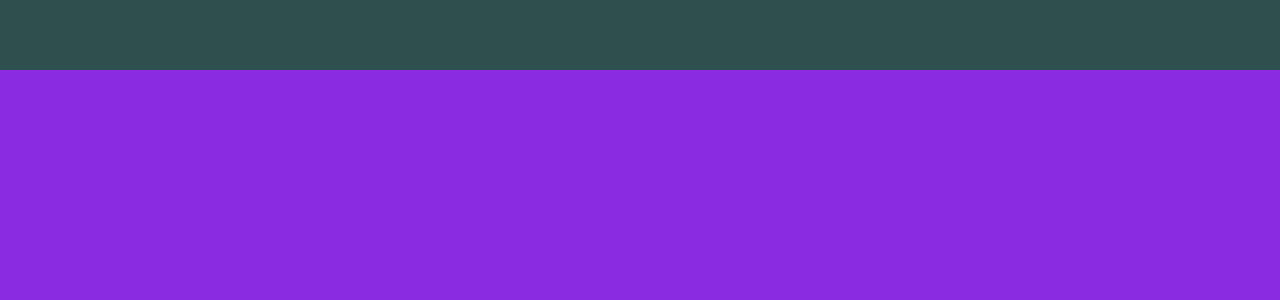
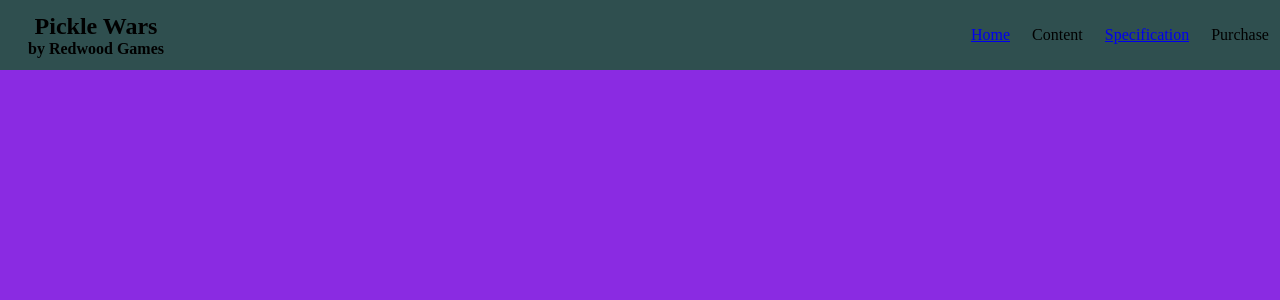
Before and after one commit to Arsenaultm90/Landing_Page, a React (Create React App) app: page / in a window 1280 px wide. Shown: the top 300 px of the page. Built offline with nearby package versions, Linux system fonts and the light colour scheme; the HTML template or start-up script is replaced by a standard one.

Commit message:
Added smooth scrolling. Added links to navbar

```diff
--- a/src/App.css
+++ b/src/App.css
@@ -8,6 +8,7 @@
     height: calc(100vh - 70px);
     top: 70px;
     scroll-snap-type: y mandatory;
+    scroll-behavior: smooth;
 }
 
 .sections > * {
--- a/src/components/intro/Intro.jsx
+++ b/src/components/intro/Intro.jsx
@@ -4,7 +4,7 @@ import './Intro.css'
 
 const Intro = () => {
   return (
-    <section className="intro"></section>
+    <section className="intro" id ="intro"></section>
   )
 }
 
--- a/src/components/navbar/Navbar.css
+++ b/src/components/navbar/Navbar.css
@@ -3,4 +3,34 @@
     height: 70px;
     width: 100%;
     background-color: darkslategray;
+    transition: all 1s ease-in;
 }
+
+.navbar-container {
+    display: flex;
+    justify-content: space-between;
+    align-items: center;
+    height: 100%;
+    width: 100%;
+}
+
+.left {
+    display: flex;
+    flex-direction: column;
+    align-items: center;
+    justify-content: center;
+    height: 100%;
+    width: 15%;
+}
+
+.right {
+    height: 100%;
+    width: 25%;
+}
+
+.list-items {
+    display: flex;
+    align-items: center;
+    justify-content: space-around;
+    height: 100%;
+}
--- a/src/components/navbar/Navbar.jsx
+++ b/src/components/navbar/Navbar.jsx
@@ -4,7 +4,22 @@ import './Navbar.css'
 
 const Navbar = () => {
   return (
-   <section className="navbar"></section>
+   <section className="navbar">
+    <div className="navbar-container">
+      <div className="left">
+        <h1>Pickle Wars</h1>
+        <h4>by Redwood Games</h4>
+      </div>
+      <nav className="right">
+        <ul className="list-items">
+          <li className="list-item"><a href="#intro">Home</a></li>
+          <li className="list-item">Content</li>
+          <li className="list-item"><a href="#specification">Specification</a></li>
+          <li className="list-item"><span>Purchase</span></li>
+        </ul>
+      </nav>
+    </div>
+   </section>
   )
 }
 
--- a/src/components/specs/Specs.jsx
+++ b/src/components/specs/Specs.jsx
@@ -4,7 +4,7 @@ import './Specs.css'
 
 const Specs = () => {
   return (
-    <section className="specs"></section>
+    <section className="specs" id="specification"></section>
   )
 }
 
```
Also changed, not shown: 1 other file (tests, documents, lock files or other folders).
